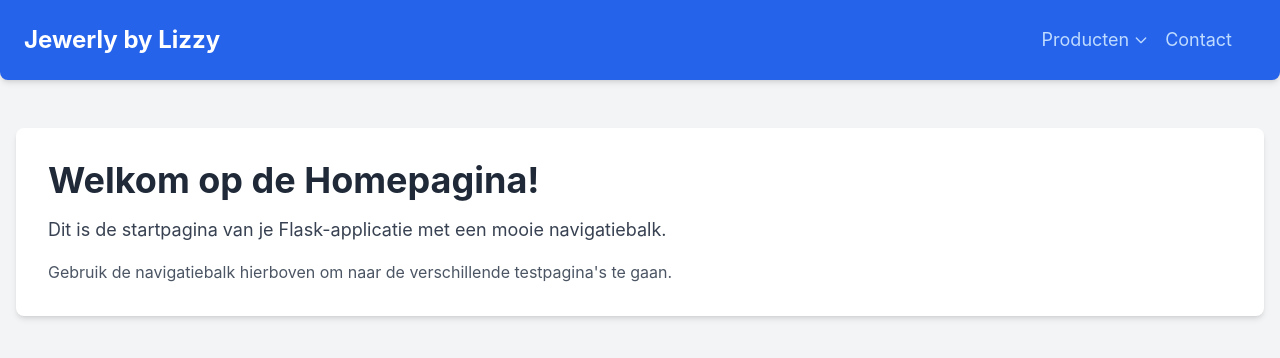
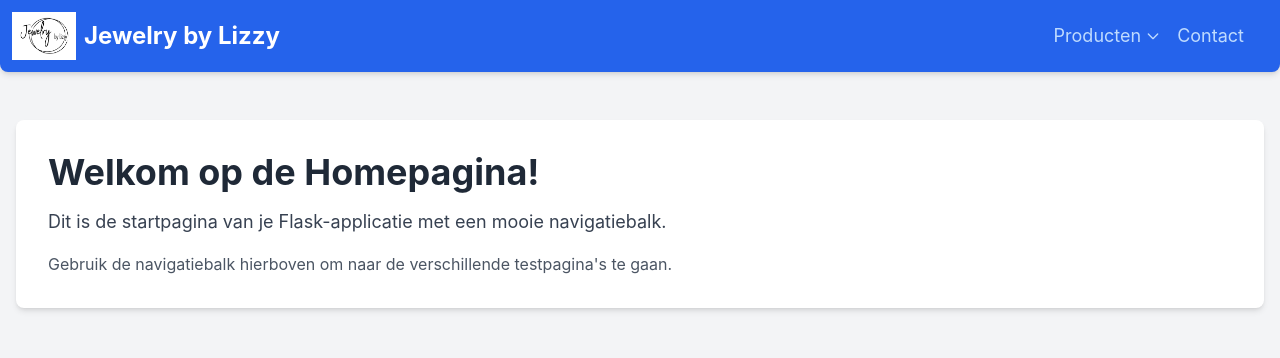
Before and after one commit to joaen05/Liesbet_juwelen, a Flask app: page / in a window 1280 px wide. Shown: the top 358 px of the page. Run offline with Flask 3, Linux system fonts and the light colour scheme; some libraries are stand-ins or nearby versions.

Commit message:
logo en favicon

```diff
--- a/templates/base.html
+++ b/templates/base.html
@@ -6,6 +6,7 @@
     <title>{% block title %}Mijn Flask App{% endblock %}</title>
     <!-- Laad Tailwind CSS -->
     <script src="https://cdn.tailwindcss.com"></script>
+    <link rel="icon" type="image/x-icon" href="{{ url_for('static', filename='favicon-32x32.png') }}">
     <style>
         body {
             font-family: 'Inter', sans-serif;
@@ -19,11 +20,14 @@
     </style>
 </head>
 <body class="bg-gray-100 min-h-screen flex flex-col">
-<nav class="bg-blue-600 p-4 shadow-md rounded-b-lg sticky top-0 z-10">
+<nav class="bg-blue-600 p-1 shadow-md rounded-b-lg sticky top-0 z-10">
     <div class="container mx-auto flex flex-wrap items-center justify-between">
         <a href="{{ url_for('home') }}"
-           class="text-white text-2xl font-bold rounded-md p-2 hover:bg-blue-700 transition-colors duration-200">Jewerly
-            by Lizzy</a>
+           class="flex items-center text-white text-2xl font-bold rounded-md p-2 hover:bg-blue-700 transition-colors duration-200">
+            <img src="{{ url_for('static', filename='logo.jpg') }}" alt="Jewelry by Lizzy Logo" class="h-12 w-auto mr-2">
+            Jewelry by Lizzy
+        </a>
+
         <div class="block lg:hidden">
             <button id="nav-toggle"
                     class="flex items-center px-3 py-2 border rounded text-blue-200 border-blue-400 hover:text-white hover:border-white">
@@ -58,7 +62,8 @@
                         <a href="{{ url_for('producten_per_categorie', categorie='Armbanden') }}"
                            class="block px-5 py-2 hover:bg-gray-100 hover:pl-6 rounded-md transition-all duration-200">Armbanden</a>
                         <a href="{{ url_for('producten_per_categorie', categorie='Moeder-Dochter') }}"
-                           class="block px-5 py-2 hover:bg-gray-100 hover:pl-6 rounded-md transition-all duration-200">Moeder/Dochter sets</a>
+                           class="block px-5 py-2 hover:bg-gray-100 hover:pl-6 rounded-md transition-all duration-200">Moeder/Dochter
+                            sets</a>
                     </div>
                 </li>
                 <li>
```
Also changed, not shown: static/favicon-32x32.png (added), static/logo.jpg (added). Lines whose indentation alone changed are shown as unchanged.
